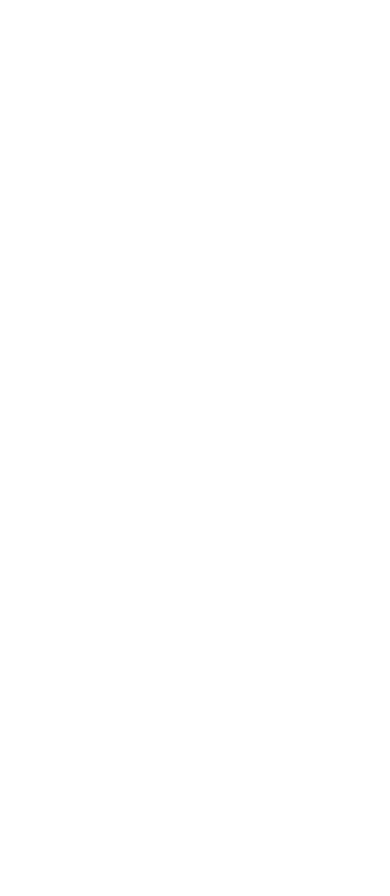
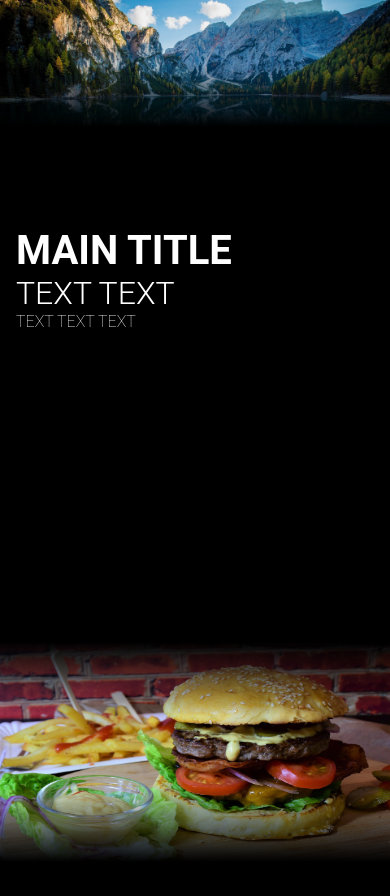
Before and after one commit to O-K-G/devpage, a Next.js app: page / in a window 390 px wide. Shown: the top 896 px of the page. Before the commit the page ends 844 px from the top, so only its background shows below. Built offline with nearby package versions, Linux system fonts and the light colour scheme.

Commit message:
Establish main features.

```diff
--- /dev/null
+++ b/components/UI/parallax.js
@@ -0,0 +1,17 @@
+import React, { useEffect } from "react";
+
+const parallax = (offset, setOffset) => {
+  useEffect(() => {
+    const scrollHandler = () => {
+      setOffset(window.pageYOffset);
+    };
+
+    window.addEventListener("scroll", scrollHandler);
+
+    return () => {
+      window.removeEventListener("scroll", scrollHandler);
+    };
+  }, [offset]);
+};
+
+export default parallax;
--- /dev/null
+++ b/components/page.js
@@ -0,0 +1,27 @@
+import classes from "./page.module.css";
+import React, { useState } from "react";
+import parallax from "./UI/parallax";
+import Section from "./section";
+
+const Page = () => {
+  const [offset, setOffset] = useState(0);
+  parallax(offset, setOffset);
+
+  return (
+    <div
+      className={classes.pageBody}
+      style={{ transform: `translateY(${offset * 0.5}px)` }}
+    >
+      <Section
+        title="MAIN TITLE"
+        subtitle="TEXT TEXT"
+        smallSubtitle="TEXT TEXT TEXT"
+        marginTop="25vh"
+      />
+      <Section />
+      <Section src="/images/burger.jpg" alt="burger" marginTop="25vh" />
+    </div>
+  );
+};
+
+export default Page;
--- /dev/null
+++ b/components/page.module.css
@@ -0,0 +1,15 @@
+.pageBody {
+    display: block;
+    position: absolute;
+    top: 0;
+    width: 100%;
+    min-height: 150vh;
+    height: auto;
+    background-image: linear-gradient(to bottom, transparent, transparent, #000000 20%);
+}
+
+@media only screen and (max-width: 1024px) {
+    .pageBody {
+        background-image: linear-gradient(to bottom, transparent, transparent, #000000 10%);
+    }
+  }
--- /dev/null
+++ b/components/section.js
@@ -0,0 +1,42 @@
+import classes from "./section.module.css";
+import React, { useState } from "react";
+import parallax from "./UI/parallax";
+import Image from "next/image";
+
+const Section = (props) => {
+  const [offset, setOffset] = useState(0);
+  parallax(offset, setOffset);
+  const isPadding = !props.src && "16px";
+
+  return (
+    <div
+      className={classes.sectionBody}
+      style={{
+        marginTop: props.marginTop,
+        padding: isPadding,
+        transform: `translateY(${offset * -0.2}px)`,
+      }}
+    >
+      {props.title && <h1 className={classes.title}>{props.title}</h1>}
+      {props.subtitle && <h3 className={classes.subtitle}>{props.subtitle}</h3>}
+      {props.smallSubtitle && (
+        <h5 className={classes.smallSubtitle}>{props.smallSubtitle}</h5>
+      )}
+      {props.src && (
+        <div style={{ transform: `translateY(${offset * -0.5}px)` }}>
+          <Image
+            src={props.src}
+            alt={props.alt}
+            layout="responsive"
+            width={1920}
+            height={1080}
+          />
+          <div className={classes.innerImageTopGradient} />
+          <div className={classes.innerImageBottomGradient} />
+        </div>
+      )}
+    </div>
+  );
+};
+
+export default Section;
--- /dev/null
+++ b/components/section.module.css
@@ -0,0 +1,70 @@
+.sectionBody {
+  min-height: 50vh;
+  height: auto;
+}
+
+.title {
+  font-size: 10rem;
+  margin: 0;
+}
+
+.subtitle {
+  font-size: 8rem;
+  font-weight: 300;
+  margin: 0;
+}
+
+.smallSubtitle {
+  font-size: 3rem;
+  font-weight: 100;
+  margin: 0;
+}
+
+.innerImageTopGradient {
+    background-image: linear-gradient(to top, transparent, transparent, transparent, #000000 100%);
+    position: absolute;
+    top: 0;
+    height: 100%;
+    width: 100%;
+}
+
+.innerImageBottomGradient {
+    background-image: linear-gradient(to bottom, transparent, transparent, transparent, #000000 100%);
+    position: absolute;
+    top: 0;
+    height: 100%;
+    width: 100%;
+}
+
+@media only screen and (max-width: 1024px) {
+  .title {
+    font-size: 6rem;
+  }
+
+  .subtitle {
+    font-size: 4rem;
+  }
+
+  .smallSubtitle {
+    font-size: 2rem;
+  }
+}
+
+@media only screen and (max-width: 600px) {
+
+  .sectionBody {
+    min-height: 10vh;
+  }
+
+  .title {
+    font-size: 2.5rem;
+  }
+
+  .subtitle {
+    font-size: 2rem;
+  }
+
+  .smallSubtitle {
+    font-size: 1rem;
+  }
+}
--- a/pages/_app.js
+++ b/pages/_app.js
@@ -1,7 +1,26 @@
-import '../styles/globals.css'
+import "../styles/globals.css";
+import Head from "next/head";
 
 const MyApp = ({ Component, pageProps }) => {
-  return <Component {...pageProps} />
-}
+  return (
+    <>
+      <Head>
+        <title>Web Developer</title>
+        <meta
+          name="description"
+          content="Omri Geda - Fullstack Web Developer"
+        />
+        <meta
+          name="keywords"
+          content="HTML, CSS, JavaScript, App, Website, Webapp, Node, Express, Passport, React, Next, Material-UI, Bootstrap, MongoDB, MySQL, SQL, NoSQL, RESTful, API, Asynchronous, NPM, Git, GitHub, Bitbucket, Jira, Docker, jQuery, EJS ,Fullstack, Frontend, Backend"
+        />
+        <meta name="author" content="Omri Geda" />
+        <meta name="viewport" content="width=device-width, initial-scale=1.0" />
+        <link rel="icon" href="/favicon.ico" />
+      </Head>
+      <Component {...pageProps} />
+    </>
+  );
+};
 
-export default MyApp
+export default MyApp;
--- a/pages/index.js
+++ b/pages/index.js
@@ -1,25 +1,24 @@
-import Head from 'next/head'
-import Image from 'next/image'
-import styles from '../styles/Home.module.css'
+import Page from "../components/page";
+import Image from "next/image";
 
 const Home = () => {
   return (
     <div>
-      <Head>
-        <title>Create Next App</title>
-        <meta name="description" content="Generated by create next app" />
-        <link rel="icon" href="/favicon.ico" />
-      </Head>
-
+      <header></header>
       <main>
-
+        <Image
+          src="/images/mountains.jpg"
+          alt="mountains"
+          layout="responsive"
+          width={1920}
+          height={1080}
+        />
+        <Page />
       </main>
 
-      <footer>
-
-      </footer>
+      <footer></footer>
     </div>
-  )
-}
+  );
+};
 
 export default Home;
--- a/styles/Home.module.css
+++ /dev/null
@@ -1,121 +0,0 @@
-.container {
-  min-height: 100vh;
-  padding: 0 0.5rem;
-  display: flex;
-  flex-direction: column;
-  justify-content: center;
-  align-items: center;
-  height: 100vh;
-}
-
-.main {
-  padding: 5rem 0;
-  flex: 1;
-  display: flex;
-  flex-direction: column;
-  justify-content: center;
-  align-items: center;
-}
-
-.footer {
-  width: 100%;
-  height: 100px;
-  border-top: 1px solid #eaeaea;
-  display: flex;
-  justify-content: center;
-  align-items: center;
-}
-
-.footer a {
-  display: flex;
-  justify-content: center;
-  align-items: center;
-  flex-grow: 1;
-}
-
-.title a {
-  color: #0070f3;
-  text-decoration: none;
-}
-
-.title a:hover,
-.title a:focus,
-.title a:active {
-  text-decoration: underline;
-}
-
-.title {
-  margin: 0;
-  line-height: 1.15;
-  font-size: 4rem;
-}
-
-.title,
-.description {
-  text-align: center;
-}
-
-.description {
-  line-height: 1.5;
-  font-size: 1.5rem;
-}
-
-.code {
-  background: #fafafa;
-  border-radius: 5px;
-  padding: 0.75rem;
-  font-size: 1.1rem;
-  font-family: Menlo, Monaco, Lucida Console, Liberation Mono, DejaVu Sans Mono,
-    Bitstream Vera Sans Mono, Courier New, monospace;
-}
-
-.grid {
-  display: flex;
-  align-items: center;
-  justify-content: center;
-  flex-wrap: wrap;
-  max-width: 800px;
-  margin-top: 3rem;
-}
-
-.card {
-  margin: 1rem;
-  padding: 1.5rem;
-  text-align: left;
-  color: inherit;
-  text-decoration: none;
-  border: 1px solid #eaeaea;
-  border-radius: 10px;
-  transition: color 0.15s ease, border-color 0.15s ease;
-  width: 45%;
-}
-
-.card:hover,
-.card:focus,
-.card:active {
-  color: #0070f3;
-  border-color: #0070f3;
-}
-
-.card h2 {
-  margin: 0 0 1rem 0;
-  font-size: 1.5rem;
-}
-
-.card p {
-  margin: 0;
-  font-size: 1.25rem;
-  line-height: 1.5;
-}
-
-.logo {
-  height: 1em;
-  margin-left: 0.5rem;
-}
-
-@media (max-width: 600px) {
-  .grid {
-    width: 100%;
-    flex-direction: column;
-  }
-}
--- a/styles/globals.css
+++ b/styles/globals.css
@@ -4,13 +4,20 @@ body {
   margin: 0;
   font-family: -apple-system, BlinkMacSystemFont, Segoe UI, Roboto, Oxygen,
     Ubuntu, Cantarell, Fira Sans, Droid Sans, Helvetica Neue, sans-serif;
-}
-
-a {
-  color: inherit;
-  text-decoration: none;
+  background-color: #000000;
 }
 
 * {
   box-sizing: border-box;
+  font-family: "Roboto", sans-serif;
+  color: #ffffff;
+  user-select: none; /* supported by Chrome and Opera */
+  -webkit-user-select: none; /* Safari */
+  -khtml-user-select: none; /* Konqueror HTML */
+  -moz-user-select: none; /* Firefox */
+  -ms-user-select: none; /* Internet Explorer/Edge */
 }
+
+img {
+  -webkit-user-drag: none;
+}
```
Also changed, not shown: components/section_.js (added, +54 -0 lines), public/images/burger.jpg (added), public/images/mountains.jpg (added).
